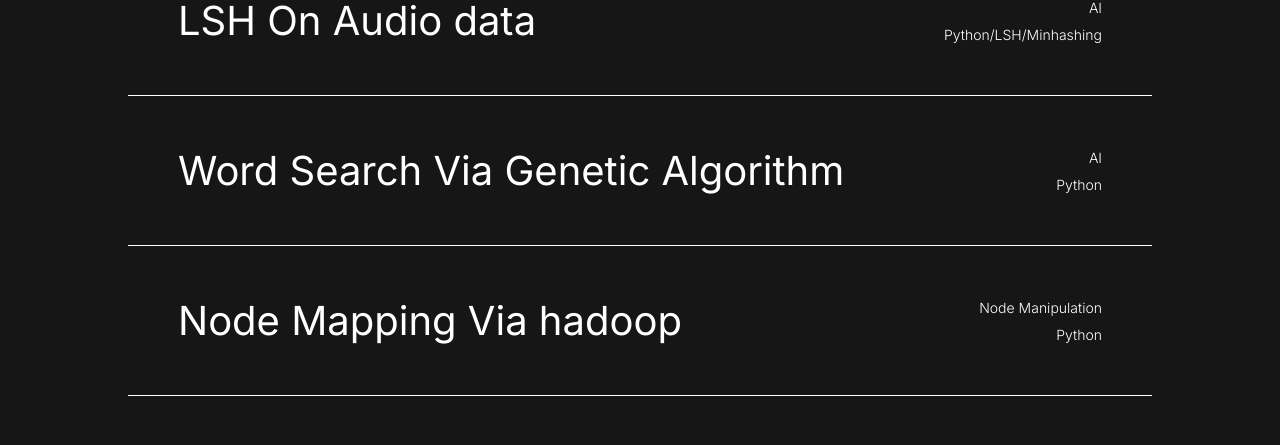
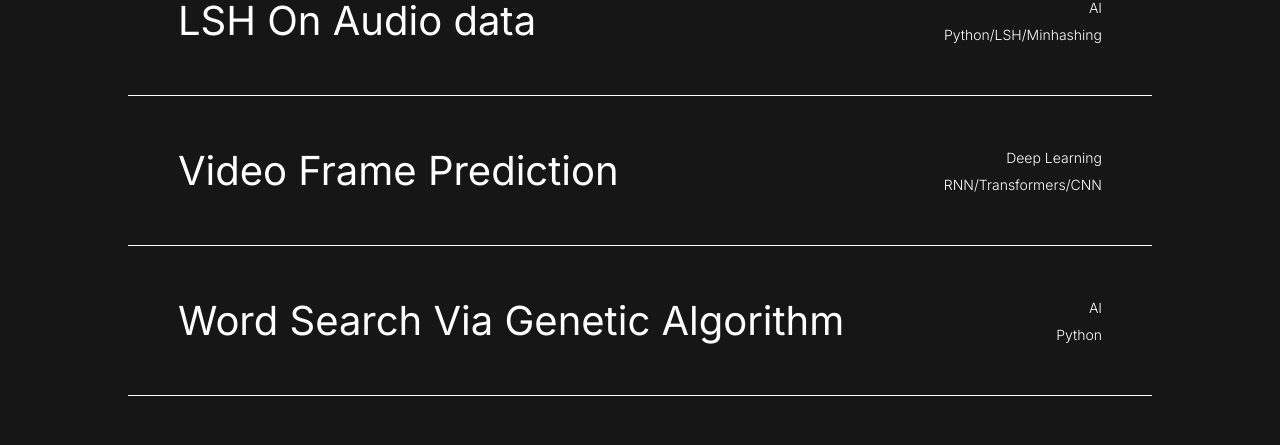
Before and after one commit to Ahmed-Shayan-Arsalan/portfolio, a Next.js app: page /portfolio/ in a window 1280 px wide. Shown: the part 2621-3066 px from the top of the page. Built offline with nearby package versions, Linux system fonts and the light colour scheme.

Commit message:
Update projects.js

```diff
--- a/src/Data/projects.js
+++ b/src/Data/projects.js
@@ -40,6 +40,14 @@ export const projects=[
         type:'AI',
     },
     {
+        name:'Video Frame Prediction',
+        src:'CrossAttention.webp',
+        link:'https://github.com/Ahmed-Shayan-Arsalan/Comparative-Analysis-of-Video-Prediction-Models',
+        color:"#EFE8D3",
+        tech:'RNN/Transformers/CNN',
+        type:'Deep Learning',
+    },
+    {
         name:'Word Search Via Genetic Algorithm',
         src:'genetic.webp',
         link:'https://github.com/Ahmed-Shayan-Arsalan/Word-Search-Via-Genetic-Algorithm',
```
